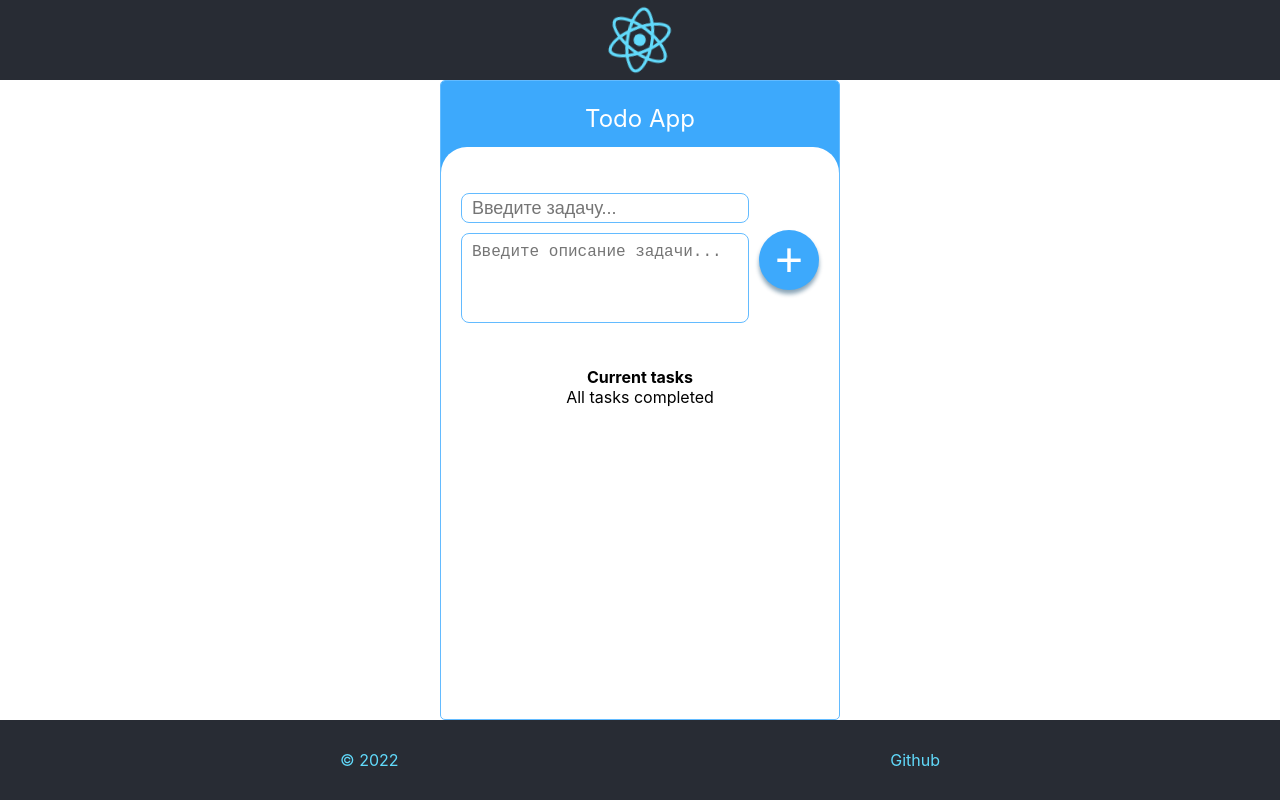
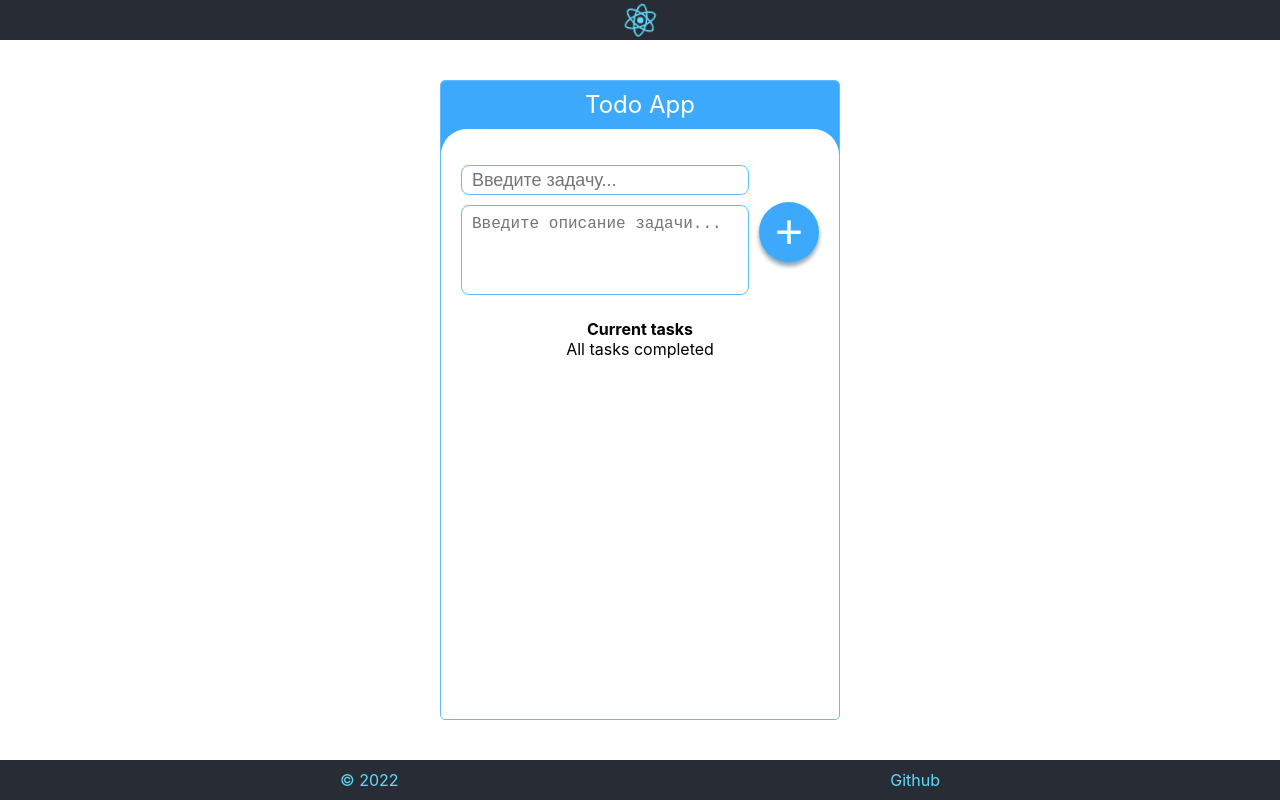
Before and after one commit to Dauhaliavets/todo-app-react, a React (Create React App) app in the folder todo-app/: page / in a window 1280 px wide. Built offline with nearby package versions, Linux system fonts and the light colour scheme.

Commit message:
fix: fix styles

```diff
--- a/todo-app/src/Components/Footer/Footer.css
+++ b/todo-app/src/Components/Footer/Footer.css
@@ -1,6 +1,6 @@
 .App-footer {
 	background-color: #282c34;
-  min-height: 10vh;
+  min-height: 40px;
 	display: flex;
 	justify-content: center;
 	align-items: center;
--- a/todo-app/src/Components/Header/Header.css
+++ b/todo-app/src/Components/Header/Header.css
@@ -1,5 +1,5 @@
 .App-logo {
-  height: 10vmin;
+  height: 40px;
   pointer-events: none;
 }
 
@@ -11,7 +11,7 @@
 
 .App-header {
   background-color: #282c34;
-  min-height: 60px;
+  min-height: 40px;
   display: flex;
   flex-direction: column;
   align-items: center;
--- a/todo-app/src/Components/Home/Form/Form.css
+++ b/todo-app/src/Components/Home/Form/Form.css
@@ -2,7 +2,7 @@
 	display: flex;
 	justify-content: space-between;
 	align-items: center;
-	padding: 20px;
+	padding: 10px 20px;
 }
 .Form-input {
 	width: 100%;
--- a/todo-app/src/Components/Home/HomeHeader/HomeHeader.css
+++ b/todo-app/src/Components/Home/HomeHeader/HomeHeader.css
@@ -1,10 +1,10 @@
 .HomeHeader {
-	padding: 24px 0px 0px;
+	padding: 10px 0px 0px;
 	background-color: #3da9fc;
 	color: #ffffff;
 }
 .HomeHeader-title {
-	margin-bottom: 14px;
+	margin-bottom: 10px;
 	font-weight: 400;
 	font-size: 24px;
 	line-height: 28px;
--- a/todo-app/src/Components/Home/Todos/Todos.css
+++ b/todo-app/src/Components/Home/Todos/Todos.css
@@ -1,5 +1,5 @@
 .Todos {
-	padding: 20px;
+	padding: 10px 20px;
 	overflow: auto;
 	scroll-behavior: smooth;
 }
```
